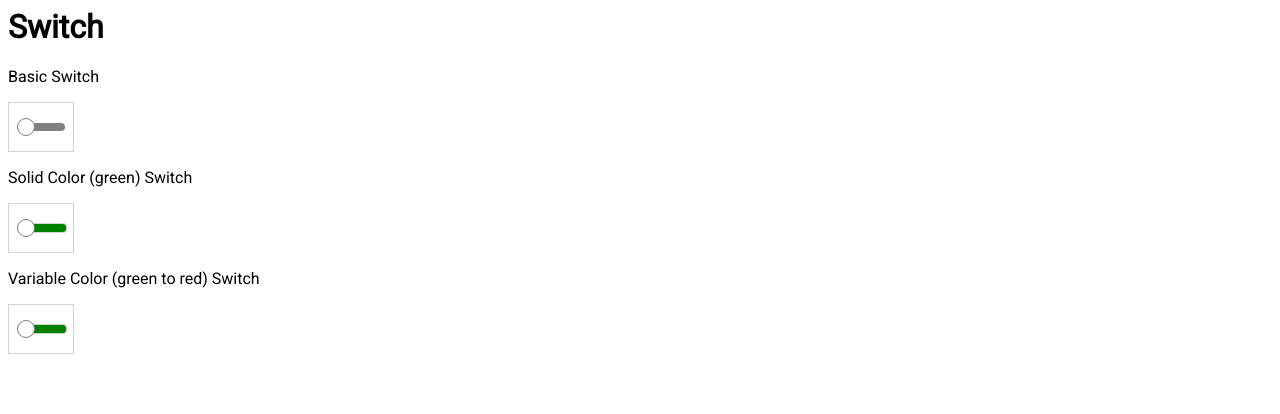
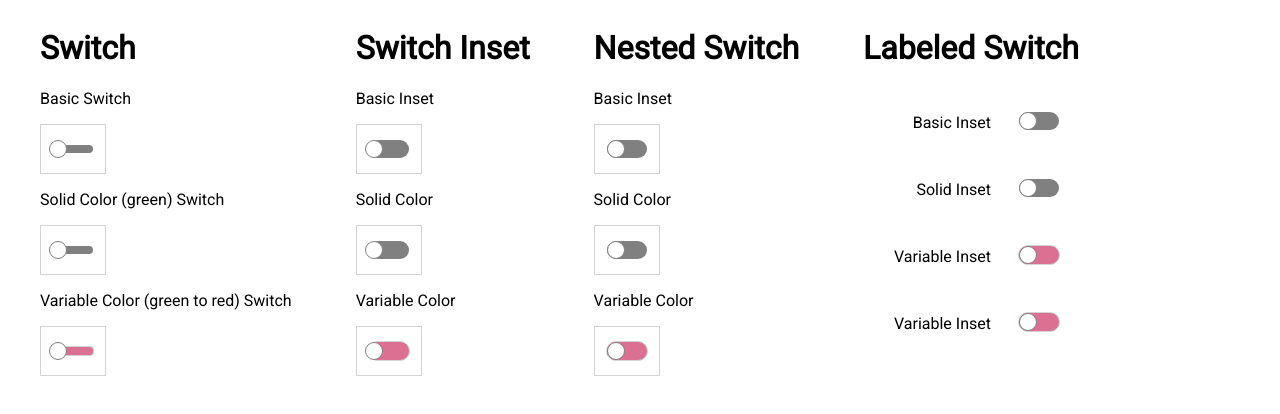
Before and after one commit to gabastil/ui-study, a plain HTML site: page switches/switches.html in a window 1280 px wide. Drawn offline with nearby package versions, Linux system fonts and the light colour scheme.

Commit message:
Finished basic switches study

```diff
--- a/switches/switches.css
+++ b/switches/switches.css
@@ -4,8 +4,14 @@
     font-family: 'Roboto', Cambria, Cochin, Georgia, Times, 'Times New Roman', serif;
 }
 
+body {
+    display: flex;
+    flex-flow: row nowrap;
+}
+
 .container {
     display: block;
+    margin: 0 2em;
 }
 
 .container h1 {
@@ -19,18 +25,21 @@
     position: relative;
     display: flex;
     align-items: center;
+    justify-content: center;
+    /* text-align: center; */
     border: 1px solid lightgray;
     cursor: pointer;
 }
 
 .track {
     height: 0.5em;
-    width: 3em;
+    width: 2.5em;
     margin: auto;
     background-color: gray;
     border-radius: 0.25em;
     position: absolute;
     z-index: -1;
+    transition: background-color 0.1s ease-in;
 }
 
 .knob {
@@ -41,14 +50,55 @@
     background-color: white;
     position: absolute;
     z-index: 3;
+    left: .5em;
+    transition: left 0.1s ease-in;
+}
+
+.switched-on {
+    left: 2.5em;
+    transition: left 0.1s ease-in;
 }
 
 .switch:hover .knob {
     background-color: #eee;
 }
 
-.primary .track,
 .secondary .track {
-    background-color: green;
+    background-color: palevioletred;
     border: 1px lightgray solid;
 }
+
+.secondary .track-on,
+.track-on {
+    background-color: lightseagreen;
+    transition: all 0.1s linear;
+}
+
+.inset .track {
+    height: 1.1em;
+    border-radius: 1em;
+}
+
+.nested .knob {
+    left: 0;
+}
+
+.nested .switched-on {
+    left: 1.5em;
+}
+
+.label-test {
+    display: flex;
+    flex-flow: row nowrap;
+    padding: 0.5em;
+    justify-content: flex-end;
+    /* background: pink; */
+}
+
+.label-test .switch {
+    border: none;
+}
+
+.label-test p {
+    margin: 1em;
+}
--- a/switches/switches.html
+++ b/switches/switches.html
@@ -24,6 +24,101 @@
     </div>
 </div>
 
+<div class='container'>
+    <h1>Switch Inset</h1>
+
+    <p>Basic Inset</p>
+    <div class="switch inset">
+        <div class="track"></div>
+        <div class="knob"></div>
+    </div>
+
+    <p>Solid Color</p>
+    <div class="switch inset primary">
+        <div class="track"></div>
+        <div class="knob"></div>
+    </div>
+
+    <p>Variable Color</p>
+    <div class="switch inset secondary">
+        <div class="track"></div>
+        <div class="knob"></div>
+    </div>
+</div>
+
+<div class='container'>
+    <h1>Nested Switch</h1>
+
+    <p>Basic Inset</p>
+    <div class="switch nested inset">
+        <div class="track">
+            <div class="knob"></div>
+        </div>
+    </div>
+
+    <p>Solid Color</p>
+    <div class="switch nested inset primary">
+        <div class="track">
+            <div class="knob"></div>
+        </div>
+    </div>
+
+    <p>Variable Color</p>
+    <div class="switch nested inset secondary">
+        <div class="track">
+            <div class="knob"></div>
+        </div>
+    </div>
+</div>
+
+<div class='container'>
+    <h1>Labeled Switch</h1>
+
+    <div class='label-test'>
+        <div>
+            <p>Basic Inset</p>
+        </div>
+        <div class="switch nested inset">
+            <div class="track">
+                <div class="knob"></div>
+            </div>
+        </div>
+    </div>
+
+    <div class='label-test'>
+        <div>
+            <p>Solid Inset</p>
+        </div>
+        <div class="switch nested inset primary">
+            <div class="track">
+                <div class="knob"></div>
+            </div>
+        </div>
+    </div>
+
+    <div class='label-test'>
+        <div>
+            <p>Variable Inset</p>
+        </div>
+        <div class="switch nested inset secondary">
+            <div class="track">
+                <div class="knob"></div>
+            </div>
+        </div>
+    </div>
+
+    <div class='label-test'>
+        <div>
+            <p>Variable Inset</p>
+        </div>
+        <div class="switch nested inset secondary">
+            <div class="track">
+                <div class="knob"></div>
+            </div>
+        </div>
+    </div>
+</div>
+
 <script src="https://code.jquery.com/jquery-3.5.1.slim.min.js"
     integrity="sha256-4+XzXVhsDmqanXGHaHvgh1gMQKX40OUvDEBTu8JcmNs=" crossorigin="anonymous"></script>
 <script src="switches.js"></script>
--- a/switches/switches.js
+++ b/switches/switches.js
@@ -1,4 +1,33 @@
 $(document).ready(() => {
-    const basic = $("div[class='switch']"),
-          solid = $("div[class='switch' & class*='primary']");
+    const switch_ = $("div[class*='switch']");
+
+    switch_.click(function(){
+        const current = $(this);
+              knob = current.find('.knob'),
+              track = current.find('.track'),
+              is_primary = current.is("[class*='primary']"),
+              is_secondary = current.is("[class*='secondary']");
+
+        console.log(is_primary);
+        console.log(is_secondary);
+        console.log(track);
+
+        if (knob.hasClass('switched-on')){
+            knob.removeClass('switched-on');
+
+            setTimeout(() => {
+                if (is_primary || is_secondary) {
+                    track.removeClass('track-on');
+                }
+            }, 250);
+        } else {
+            knob.addClass('switched-on');
+
+            setTimeout(() => {
+                if (is_primary || is_secondary) {
+                    track.addClass('track-on');
+                }
+            }, 250);
+        }
+    });
 });
```
